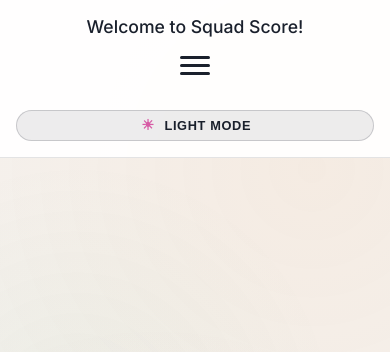
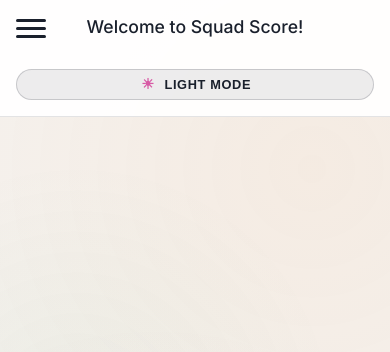
Before and after one commit to vsong1/cs370-social-leaderboard, a website: page index.html in a window 390 px wide. Shown: the top 352 px of the page. Drawn offline with nearby package versions, Linux system fonts and the light colour scheme.

Commit message:
Update burger-menu.css

```diff
--- a/css/burger-menu.css
+++ b/css/burger-menu.css
@@ -10,6 +10,9 @@
     border: none;
     cursor: pointer;
     z-index: 1100;
+    position: absolute;
+    top: 1rem;
+    left: 1rem;
 }
 
 .hamburger .bar {
```
